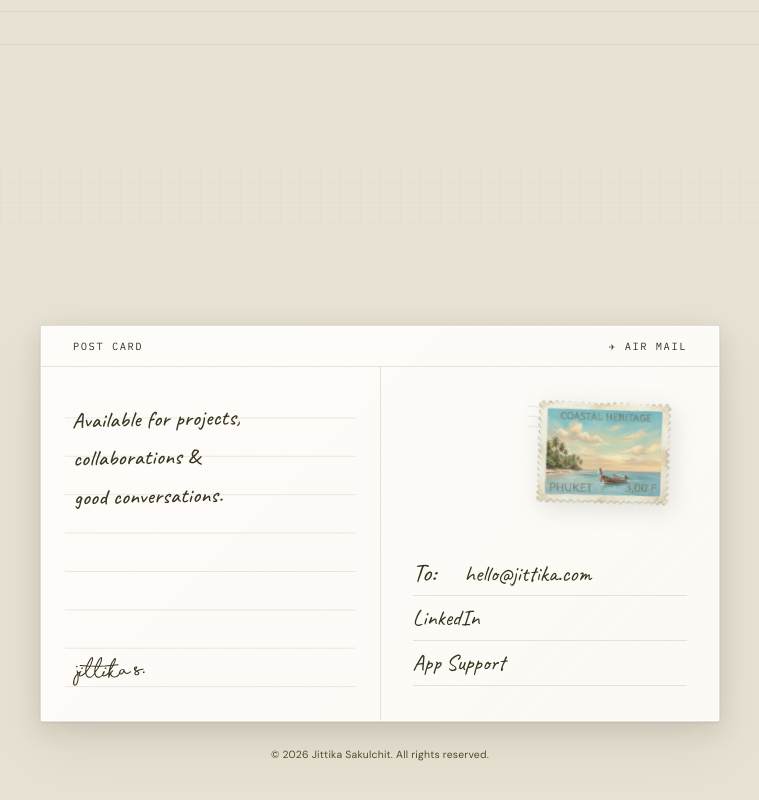
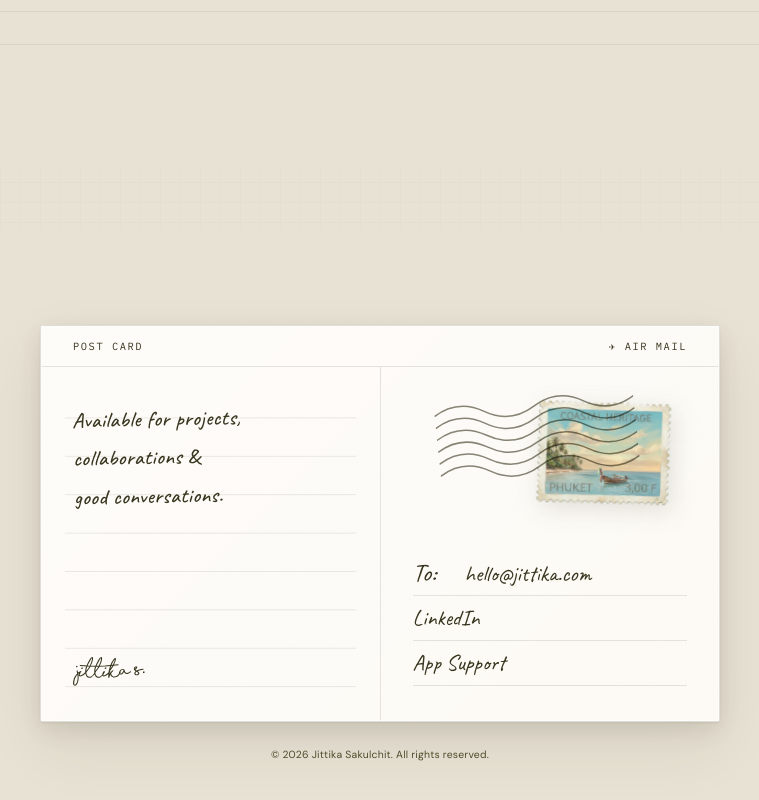
Before and after one commit to jittikasa/Portfolio, a React (Vite) app: page /support in a window 1280 px wide. Shown: the part 2138-2938 px from the top of the page, without its empty margins (260-1019 px from the left). Built offline with nearby package versions, Linux system fonts and the light colour scheme; a web font is replaced by a local one.

Commit message:
Enhance postmark waves: make them realistic and render on top of stamp

```diff
--- a/src/components/Footer.css
+++ b/src/components/Footer.css
@@ -142,11 +142,14 @@
 
 .cancellation-lines {
   position: absolute;
-  right: 60px;
-  top: 10px;
+  right: 50px;
+  top: -5px;
   color: var(--ink);
   pointer-events: none;
-  opacity: 0.6;
+  opacity: 0.75;
+  z-index: 3; /* Places it over the stamp */
+  mix-blend-mode: multiply; /* Realistic ink blending */
+  transform: rotate(-6deg);
 }
 .pc-stamp {
   width: 162px;
--- a/src/components/Footer.jsx
+++ b/src/components/Footer.jsx
@@ -56,10 +56,15 @@ export default function Footer() {
             {/* Right — address side */}
             <div className="pc-address">
               <div className="pc-stamp-area">
-                <svg className="cancellation-lines" width="100" height="40" viewBox="0 0 100 40" fill="none" stroke="currentColor">
-                  <path d="M0 5C20 5 30 15 50 15C70 15 80 5 100 5" strokeWidth="0.5" opacity="0.3"/>
-                  <path d="M0 15C20 15 30 25 50 25C70 25 80 15 100 15" strokeWidth="0.5" opacity="0.3"/>
-                  <path d="M0 25C20 25 30 35 50 35C70 35 80 25 100 25" strokeWidth="0.5" opacity="0.3"/>
+                <svg className="cancellation-lines" width="200" height="100" viewBox="0 0 200 100" fill="none" stroke="currentColor">
+                  <g strokeWidth="1.5" opacity="0.8">
+                    <path d="M0 20 Q 25 5, 50 20 T 100 20 T 150 20 T 200 20" />
+                    <path d="M0 32 Q 25 17, 50 32 T 100 32 T 150 32 T 200 32" />
+                    <path d="M0 44 Q 25 29, 50 44 T 100 44 T 150 44 T 200 44" />
+                    <path d="M0 56 Q 25 41, 50 56 T 100 56 T 150 56 T 200 56" />
+                    <path d="M0 68 Q 25 53, 50 68 T 100 68 T 150 68 T 200 68" />
+                    <path d="M0 80 Q 25 65, 50 80 T 100 80 T 150 80 T 200 80" />
+                  </g>
                 </svg>
                 <div className="pc-stamp" aria-hidden="true">
                   <img src="/JS-Stamp.png" alt="Stamp" className="pc-stamp-img" />
```
